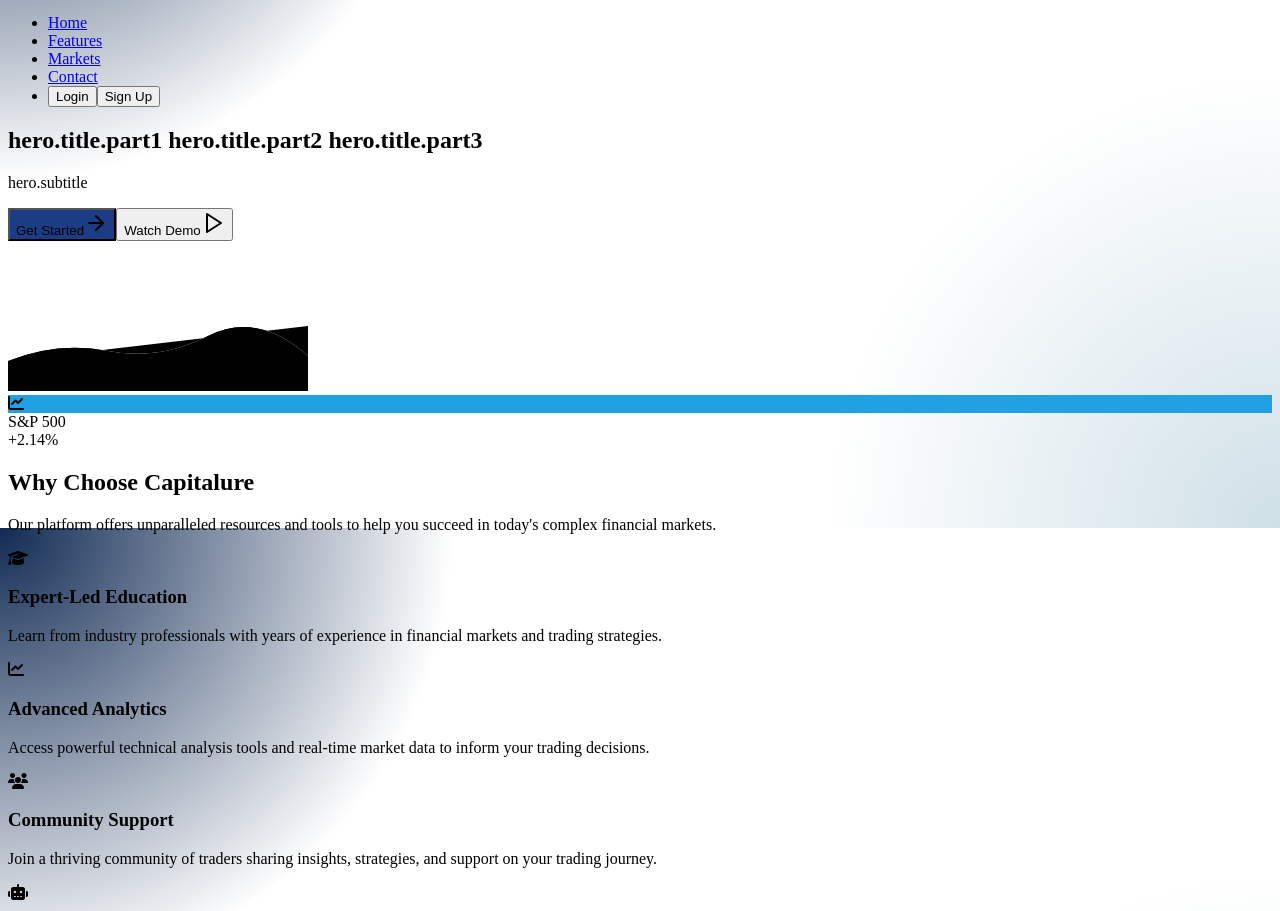
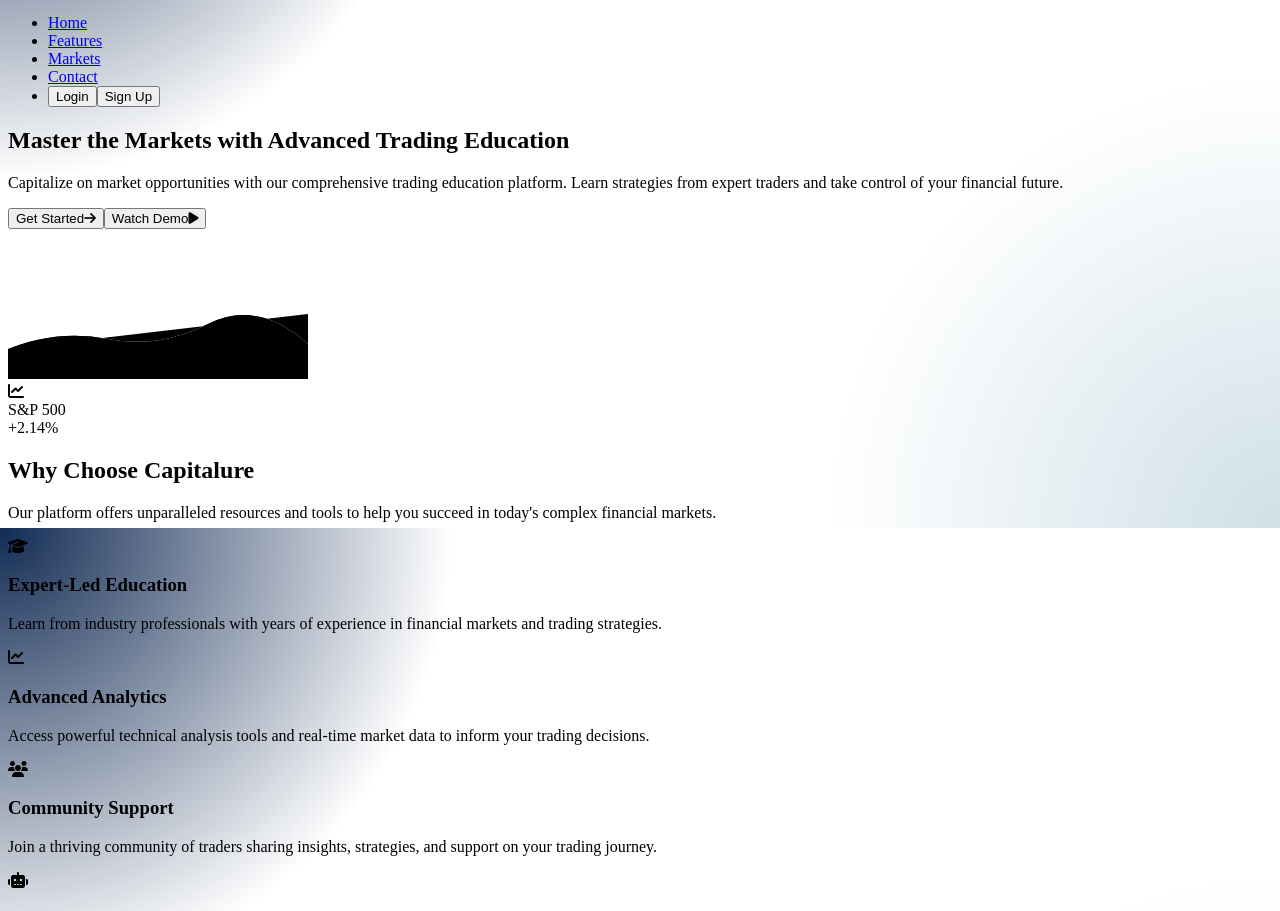
Before and after one commit to idanrio/hhsjjfkdl, a React (Vite) app in the folder client/: page / in a window 1280 px wide. Shown: the part 3472-4383 px from the top of the page. Built offline with nearby package versions, Linux system fonts and the light colour scheme; no server answers.

Commit message:
Restored to 'a62370b93411cdce978a871df5a561da574ab070'
Replit-Restored-To: a62370b93411cdce978a871df5a561da574ab070

```diff
--- a/client/src/components/HeroSection.tsx
+++ b/client/src/components/HeroSection.tsx
@@ -1,48 +1,39 @@
 import React from 'react';
 import Chart from './Chart';
-import { ArrowRight, Play } from 'lucide-react';
-import { useTranslation } from 'react-i18next';
 
 const HeroSection: React.FC = () => {
-  const { t } = useTranslation();
-
   return (
     <section className="hero h-screen flex items-center relative overflow-hidden">
-      {/* Background gradients using brand colors */}
-      <div className="absolute inset-0 bg-gradient-to-b from-black via-brand-primary/20 to-black z-0"></div>
-      <div className="absolute top-1/3 right-1/4 w-64 h-64 rounded-full bg-brand-accent/10 filter blur-[80px]"></div>
-      <div className="absolute bottom-1/4 left-1/3 w-80 h-80 rounded-full bg-brand-primary/15 filter blur-[100px]"></div>
-
       <div className="max-w-7xl mx-auto px-4 sm:px-6 w-full flex flex-col md:flex-row items-center justify-between gap-10">
         <div className="md:max-w-xl z-10 pt-20 md:pt-0">
           <h1 className="text-4xl sm:text-5xl font-extrabold mb-6 leading-tight">
-            {t('hero.title.part1')} <span className="bg-clip-text text-transparent bg-gradient-to-r from-brand-accent to-brand-primary">{t('hero.title.part2')}</span> {t('hero.title.part3')}
+            Master the Markets with <span className="text-primary">Advanced Trading</span> Education
           </h1>
           <p className="text-lg text-white/80 mb-8 leading-relaxed">
-            {t('hero.subtitle')}
+            Capitalize on market opportunities with our comprehensive trading education platform. Learn strategies from expert traders and take control of your financial future.
           </p>
           <div className="flex flex-wrap gap-4">
-            <button className="bg-brand-primary px-6 py-3 rounded font-semibold hover:bg-brand-primary/90 transition-all duration-300 flex items-center shadow-lg shadow-brand-primary/20">
-              {t('hero.getStarted')}
-              <ArrowRight className="ml-2 h-4 w-4" />
+            <button className="bg-primary px-6 py-3 rounded font-semibold hover:bg-primary-light transition-all duration-300 flex items-center">
+              Get Started
+              <i className="fas fa-arrow-right ml-2"></i>
             </button>
-            <button className="border-2 border-brand-accent px-6 py-3 rounded font-semibold hover:bg-brand-accent/10 transition-all duration-300 flex items-center">
-              {t('hero.watchDemo')}
-              <Play className="ml-2 h-4 w-4" />
+            <button className="border-2 border-primary px-6 py-3 rounded font-semibold hover:bg-primary transition-all duration-300 flex items-center">
+              Watch Demo
+              <i className="fas fa-play ml-2"></i>
             </button>
           </div>
         </div>
 
         <div className="w-full md:w-auto relative">
-          <div className="w-full max-w-lg h-80 bg-gray-900/50 border border-brand-accent/20 rounded-xl backdrop-blur-sm overflow-hidden shadow-2xl mx-auto">
+          <div className="w-full max-w-lg h-80 bg-primary/10 border border-white/10 rounded-xl backdrop-blur-sm overflow-hidden shadow-2xl mx-auto">
             <Chart type="positive" />
             <div className="absolute top-4 left-4 flex items-center">
-              <div className="w-8 h-8 rounded-full bg-brand-accent flex items-center justify-center mr-2">
+              <div className="w-8 h-8 rounded-full bg-primary flex items-center justify-center mr-2">
                 <i className="fas fa-chart-line text-white text-xs"></i>
               </div>
               <div>
                 <div className="font-bold">S&P 500</div>
-                <div className="text-green-400 text-sm">+2.14%</div>
+                <div className="text-success text-sm">+2.14%</div>
               </div>
             </div>
           </div>
--- a/client/src/components/MarketCard.tsx
+++ b/client/src/components/MarketCard.tsx
@@ -26,20 +26,20 @@ const MarketCard: React.FC<MarketCardProps> = ({
   const isRtl = i18n.language === 'he';
 
   return (
-    <div className="bg-black/60 border border-brand-accent/20 rounded-xl p-6 shadow-xl backdrop-blur-sm hover:shadow-2xl hover:border-brand-accent/40 transition-all duration-300">
+    <div className="bg-black/60 border border-white/10 rounded-xl p-6 shadow-xl backdrop-blur-sm hover:shadow-2xl hover:border-primary/30 transition-all duration-300">
       <div className="flex justify-between items-center mb-4 pb-4 border-b border-white/10">
         <div className="flex items-center">
-          <div className="w-10 h-10 rounded-full bg-brand-primary/10 border border-brand-accent/30 flex items-center justify-center mr-3">
-            <i className={`${icon} text-brand-accent`}></i>
+          <div className="w-10 h-10 rounded-full bg-primary/10 border border-primary/30 flex items-center justify-center mr-3">
+            <i className={`${icon} text-primary`}></i>
           </div>
           <div className="font-bold text-lg">{name}</div>
         </div>
-        <div className={`font-bold ${trend === 'positive' ? 'text-green-400 bg-green-500/10' : 'text-red-400 bg-red-500/10'} px-4 py-1.5 rounded-full text-sm`}>
+        <div className={`font-bold ${trend === 'positive' ? 'text-success bg-success/10' : 'text-danger bg-danger/10'} px-4 py-1.5 rounded-full text-sm`}>
           {changePercentage}
         </div>
       </div>
       <div className="h-36 mb-6 relative overflow-hidden rounded-lg">
-        <div className="absolute inset-0 bg-gray-900/50 backdrop-blur-sm z-0"></div>
+        <div className="absolute inset-0 bg-black/20 backdrop-blur-sm z-0"></div>
         <Chart type={trend} />
       </div>
       <div className={`flex ${isRtl ? 'flex-row-reverse' : ''} justify-between`}>
@@ -48,7 +48,7 @@ const MarketCard: React.FC<MarketCardProps> = ({
           <div className="text-xs text-white/60">{t('markets.current')}</div>
         </div>
         <div className="text-center">
-          <div className={`font-bold text-lg ${trend === 'positive' ? 'text-green-400' : 'text-red-400'}`}>
+          <div className={`font-bold text-lg ${trend === 'positive' ? 'text-success' : 'text-danger'}`}>
             {change}
           </div>
           <div className="text-xs text-white/60">{t('markets.change')}</div>
```
